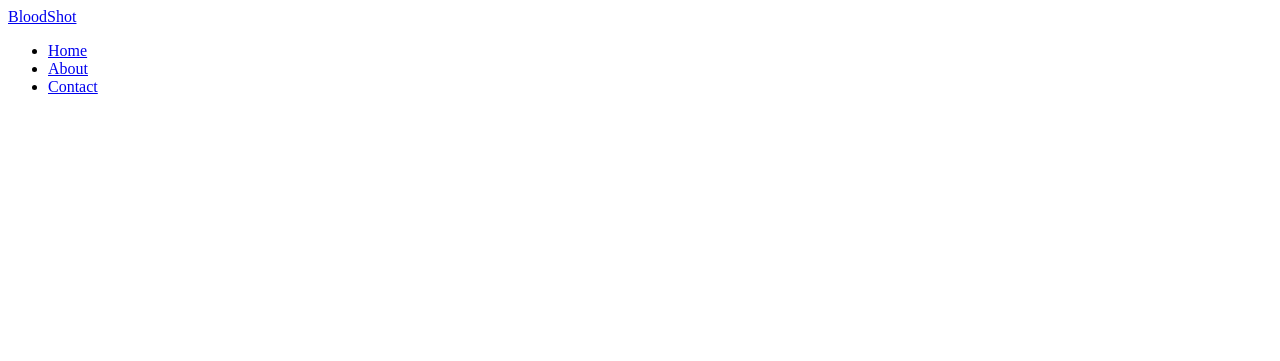
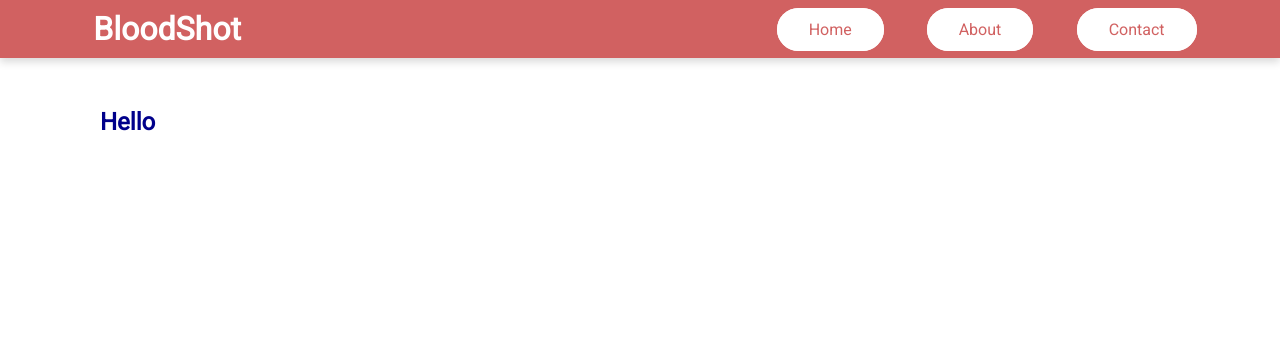
Before and after one commit to thewolfcommander/CSSCourse, a plain HTML site: page day 1/index.html in a window 1280 px wide. Drawn offline with Linux system fonts and the light colour scheme.

```diff
--- a/day 1/index.html
+++ b/day 1/index.html
@@ -5,24 +5,29 @@
     <meta name="viewport" content="width=device-width, initial-scale=1.0">
     <title>Day 1</title>
 
+    <link href="https://fonts.googleapis.com/css2?family=Roboto&display=swap" rel="stylesheet">
+
     <link rel="stylesheet" href="style.css">
+
 </head>
 <body>
 
-    <header>
-        <div>
+    <header class="main-header">
+        <div class="brand-header">
             <a href="#">BloodShot</a>
         </div>
-
-        <div>
-            <ul>
-                <li><a href="#">Home</a></li>
-                <li><a href="#">About</a></li>
-                <li><a href="#">Contact</a></li>
-            </ul>
-        </div>
+        <ul class="nav-links">
+            <li class="nav-item"><a href="#">Home</a></li>
+            <li class="nav-item"><a href="#">About</a></li>
+            <li class="nav-item"><a href="#">Contact</a></li>
+        </ul>
     </header>
 
+    <div class="main-container">
+        <section class="header-container">
+            <h1>Hello</h1>
+        </section>
+    </div>
 
 
 </body>
--- a/day 1/style.css
+++ b/day 1/style.css
@@ -0,0 +1,74 @@
+* {
+    box-sizing: border-box;
+    margin: 0;
+    padding: 0;
+}
+
+body {
+    font-family: 'Roboto', sans-serif;
+    background: #fff;
+    color: darkblue;
+}
+
+header.main-header {
+    width: 100vw;
+    background-color: #d16161;
+    display: flex;
+    justify-content: space-evenly;
+    box-shadow: 0 4px 8px rgba(0,0,0,0.15);
+}
+
+.brand-header {
+    display: flex;
+    justify-content: flex-start;
+    width: 50%;
+    padding: 10px 30px;
+}
+
+.brand-header a {
+    color: #fff;
+    font-size: 32px;
+    text-decoration: none;
+    font-weight: bolder;
+}
+
+.nav-links {
+    display: flex;
+    justify-content: space-between;
+    align-items: center;
+    list-style: none;
+}
+
+.nav-links .nav-item {
+    width: 150px;
+    padding: 10px;
+}
+
+.nav-links .nav-item a {
+    text-decoration: none;
+    color: #d16161;
+    background-color: #fff;
+    padding: 10px 30px;
+    border: 2px solid #fff;
+    border-radius: 40px;
+}
+
+.nav-links .nav-item a:hover {
+    background-color: #d16161;
+    color: #fff;
+    transition-delay: 100ms;
+    box-shadow: 0 2px 4px rgba(0,0,0,0.15);
+}
+
+/* Starting of Main Container  */
+
+.main-container {
+    width: 100vw;
+    padding: 50px 100px;
+}
+
+section {
+    width: 100%;
+    min-height: 200px;
+    background: #fff;
+}
```
